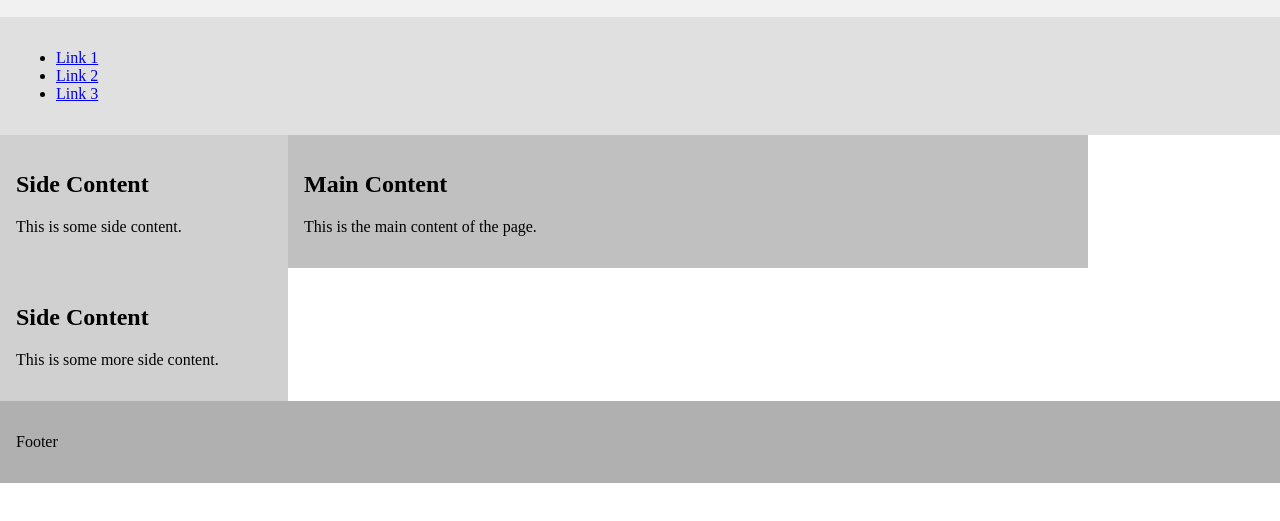
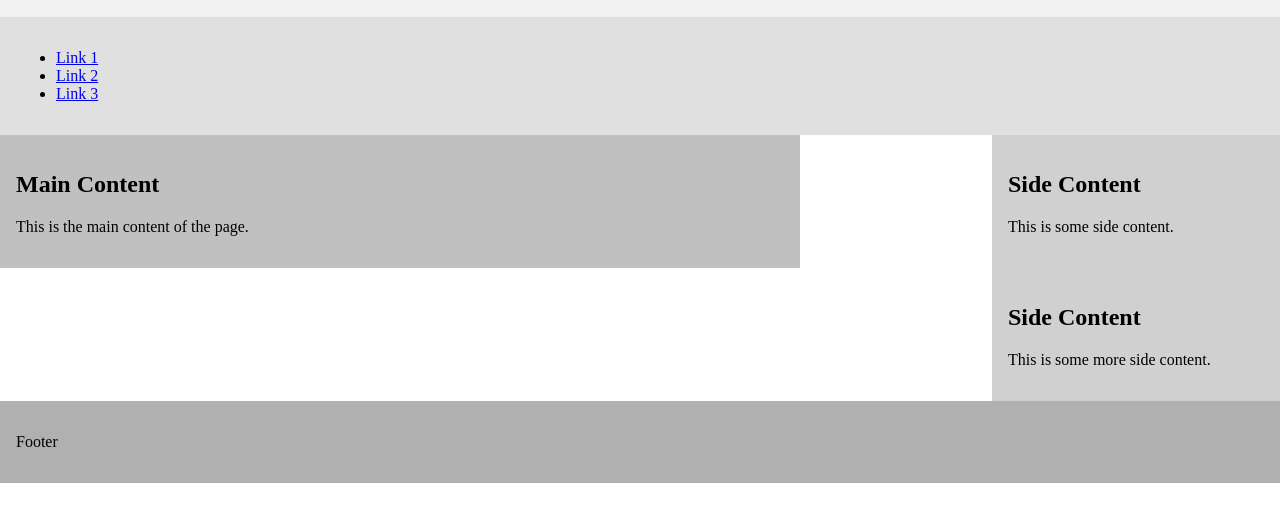
Before and after one commit to Jbsmplms/ass-1-basic-html-layout, a plain HTML site: page index.html in a window 1280 px wide. Shown: the part 95-616 px from the top of the page. Drawn offline with Linux system fonts and the light colour scheme.

Commit message:
Basic HTML Layout

```diff
--- a/index.html
+++ b/index.html
@@ -28,7 +28,7 @@
 
   .side-content {
     background-color: #d0d0d0;
-    float: left;
+    float: right; /* Change from float: left to position on the right */
     width: 20%;
   }
 
```
